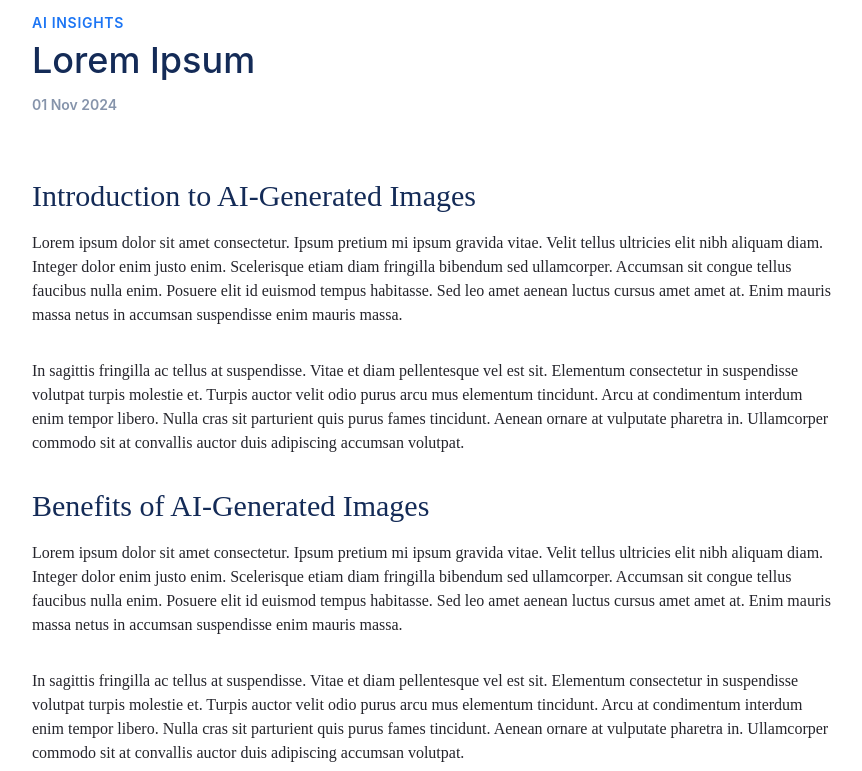
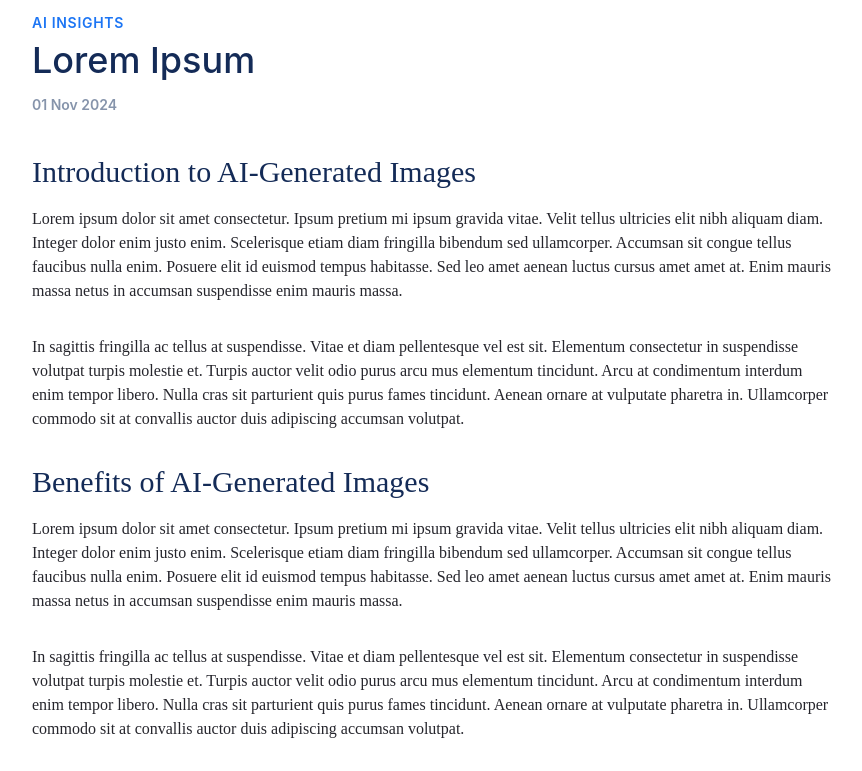
Before and after one commit to BFAI-Blog/blog, a Jekyll site: the page built from _posts/2024-11-05-lorem-ipsum.markdown, in a window 1280 px wide. Shown: the part 548-1319 px from the top of the page, without its empty margins (40-902 px from the left). Built offline with Jekyll 4.4.1, drawn with Linux system fonts in a browser that asks for light colours; nearby versions of some CDN libraries; some web fonts are replaced; grey boxes are pictures that could not be loaded.

Commit message:
본문 스타일 조정

```diff
--- a/_layouts/post.html
+++ b/_layouts/post.html
@@ -64,11 +64,11 @@
                     {{ page.title }}
                 </div>
 
-                <div class="text-[#8694ab] text-sm font-semibold leading-tight pt-4">
+                <div class="text-[#8694ab] text-sm font-semibold leading-tight pt-4 mb-10">
                     {{ page.date | date: "%d %b %Y" }}
                 </div>
 
-                <div class="markdown-content pt-0 md:pt-8">
+                <div class="markdown-content pt-0">
                     {{ content }}
                 </div>
             </div>
--- a/assets/css/markdown.css
+++ b/assets/css/markdown.css
@@ -1,8 +1,11 @@
-/* Markdown 전체 스타일 */
 .markdown-content {
     line-height: 1.5;
     color: var(--Basics-Black, #25252C);
     font-size: 16px;
+}
+
+.markdown-content hr {
+    margin-bottom: 2rem;
 }
 
 .markdown-content h1,
@@ -10,7 +13,6 @@
 .markdown-content h3,
 .markdown-content h4,
 .markdown-content h5 {
-    margin-top: 2rem;
     margin-bottom: 1rem;
 
     color: var(--Blue-950, #142b57);
@@ -42,7 +44,6 @@
     .markdown-content h3,
     .markdown-content h4,
     .markdown-content h5 {
-        margin-top: 2rem;
         margin-bottom: 1rem;
 
         font-size: 30px;
@@ -68,7 +69,6 @@
     width: 100%;
     height: 208px;
     border-radius: var(--SizeUnit-8, 8px);
-    margin-top: 2rem;
     object-fit: cover;
     object-position: center;
 }
@@ -78,7 +78,6 @@
         width: 100%;
         height: 308px;
         border-radius: var(--SizeUnit-8, 8px);
-        margin-top: 2rem;
         object-fit: cover;
         object-position: center;
     }
@@ -89,7 +88,6 @@
         width: 100%;
         height: 362px;
         border-radius: var(--SizeUnit-8, 8px);
-        margin-top: 2rem;
         object-fit: cover;
         object-position: center;
     }
@@ -100,16 +98,9 @@
         width: 100%;
         height: 434px;
         border-radius: var(--SizeUnit-8, 8px);
-        margin-top: 2rem;
         object-fit: cover;
         object-position: center;
     }
-}
-
-.markdown-content ul,
-.markdown-content ol {
-    margin-left: 0.5rem;
-    margin-bottom: 1rem;
 }
 
 .markdown-content li {
@@ -134,16 +125,13 @@
 .markdown-content ol {
     list-style-type: decimal;
     padding-left: 1em;
+    margin-bottom: 2rem;
 }
 
-/* styles.css 또는 markdown.css */
 .markdown-content ul {
     list-style-type: disc;
-    /* 불릿 포인트로 표시 */
     padding-left: 1em;
-    /* 왼쪽에 여백 추가 */
-    margin-top: 0.5em;
-    margin-bottom: 0.5em;
+    margin-bottom: 2rem;
 }
 
 .markdown-content ul ul {
```
